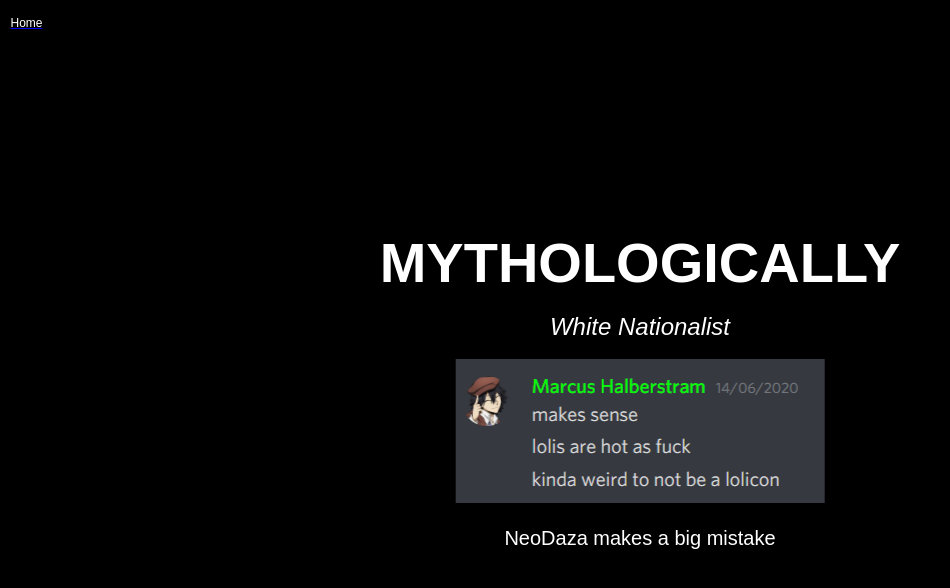
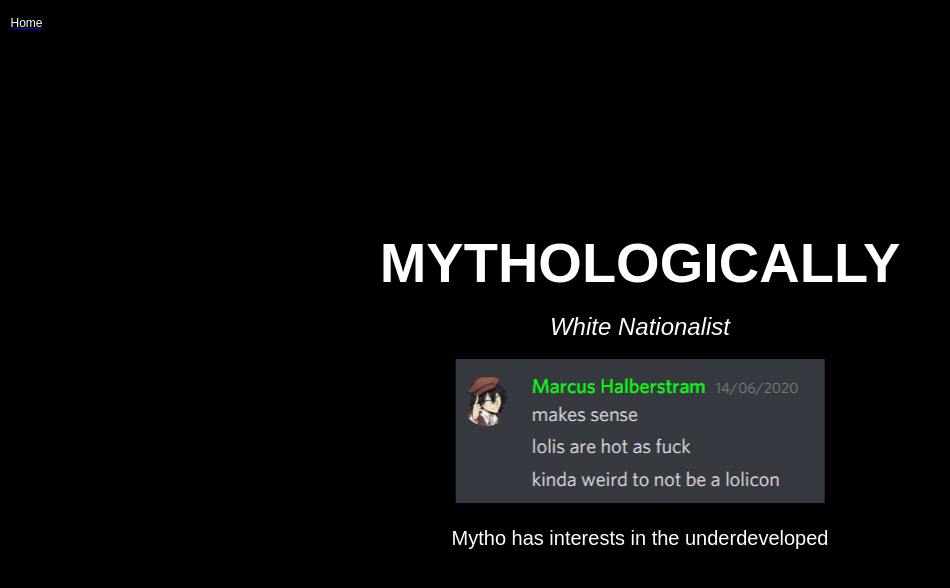
Before and after one commit to Hamsterland/mal-rewrite, a React (Create React App) app: page /mal-rewrite/Mythologically in a window 1280 px wide. Shown: the top 588 px of the page, without its empty margins (0-950 px from the left). Built offline with nearby package versions, Linux system fonts and the light colour scheme; no server answers.

Commit message:
Fix Messages

```diff
--- a/src/pages/Maddo.tsx
+++ b/src/pages/Maddo.tsx
@@ -6,7 +6,7 @@ import image from '../images/maddo.png';
 
 const badminton: UserImageProps = {
     source: image,
-    label: 'Rlavus is #ProChoice'
+    label: 'Maddo likes badminton, right?'
 }
 
 const Maddo = () => {
--- a/src/pages/Mytho.tsx
+++ b/src/pages/Mytho.tsx
@@ -6,7 +6,7 @@ import image from '../images/mytho.png';
 
 const lolis: UserImageProps = {
     source: image,
-    label: 'NeoDaza makes a big mistake'
+    label: 'Mytho has interests in the underdeveloped'
 }
 
 const Mytho = () => {
```
